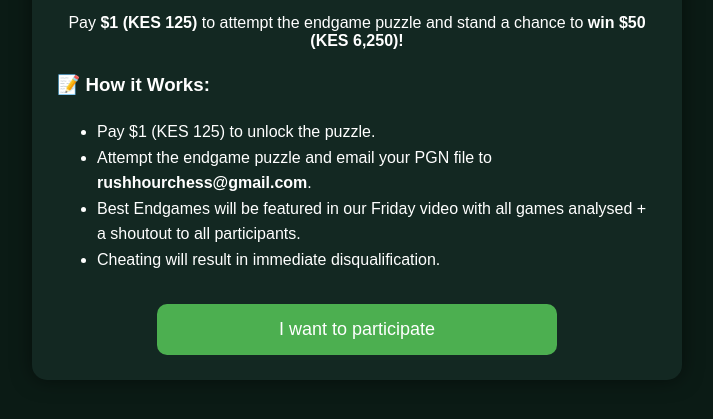
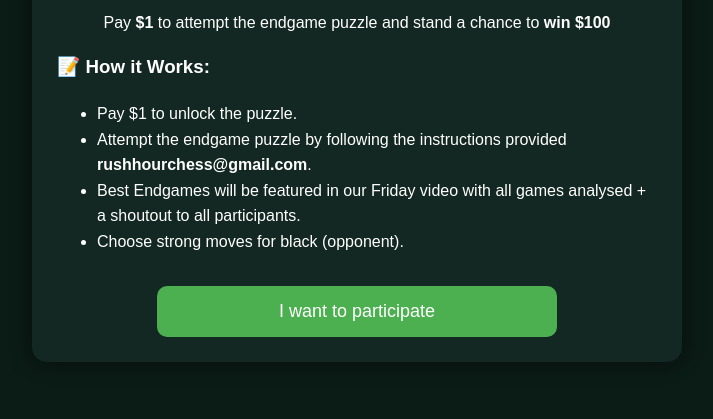
Before and after one commit to rushhourchess/Endgamepuzzle-1, a plain HTML site: page index.html in a window 1280 px wide. Shown: the part 295-714 px from the top of the page, without its empty margins (283-996 px from the left). Drawn offline with Linux system fonts and the light colour scheme.

Commit message:
Update index.html

```diff
--- a/index.html
+++ b/index.html
@@ -81,15 +81,15 @@
   <!-- Page 1 -->
   <div id="page1" class="card page active">
     <h1>♟ RushHour Chess Puzzle Challenge</h1>
-    <p>Pay <strong>$1 (KES 125)</strong> to attempt the endgame puzzle and stand a chance to <strong>win $50 (KES 6,250)!</strong></p>
+    <p>Pay <strong>$1 </strong> to attempt the endgame puzzle and stand a chance to <strong>win $100 </strong></p>
 
     <div class="rules">
       <h3>📝 How it Works:</h3>
       <ul>
-        <li>Pay $1 (KES 125) to unlock the puzzle.</li>
-        <li>Attempt the endgame puzzle and email your PGN file to <b>rushhourchess@gmail.com</b>.</li>
+        <li>Pay $1 to unlock the puzzle.</li>
+        <li>Attempt the endgame puzzle by following the instructions provided <b>rushhourchess@gmail.com</b>.</li>
         <li>Best Endgames will be featured in our Friday video with all games analysed + a shoutout to all participants.</li>
-        <li>Cheating will result in immediate disqualification.</li>
+        <li>Choose strong moves for black (opponent).</li>
       </ul>
     </div>
 
@@ -122,7 +122,7 @@
       }
 
       var handler = PaystackPop.setup({
-        key: 'pk_test_4267eb88afba104984e24dd30e98880042131088',
+        key: 'pk_live_e440f2ef3197a5e86a27bef5c97c388bd6c35bf4',
         email: email,
         amount: 125 * 100,
         currency: "KES",
```
